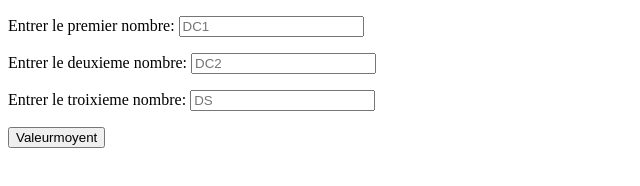
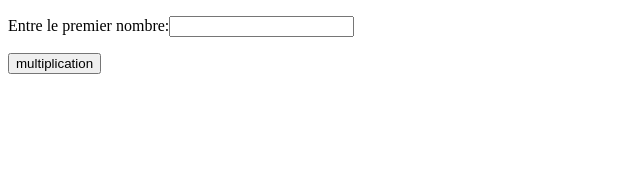
Before and after one commit to sighakalaurent/TPKIwandajs1a5, a plain HTML site: page exercice3.html in a window 1280 px wide. Shown: the whole page, without its empty margins (0-640 px from the left). Drawn offline with Linux system fonts and the light colour scheme.

Commit message:
Table de multiplication

```diff
--- a/exercice3.html
+++ b/exercice3.html
@@ -1,29 +1,30 @@
-<!doctype html>
-<html>
+<!DOCTYPE html>
+<html lang="en">
 
 <head>
+    <meta charset="UTF-8">
+    <title>exercice3</title>
+
     <script>
-        function moyenne() {
+        function Tabledemultiplication() {
+            const nombre = Number(document.getElementById("nombr").value)
 
-            nbr1 = Number(document.getElementById("nbr1").value)
-            nbr2 = Number(document.getElementById("nbr2").value)
-            nbr3 = Number(document.getElementById("nbr3").value)
-            sum= nbr1 + nbr2 + nbr3
+            for (let i = 1; i < 11; i++) {
+                m = nombre * i;
+                document.getElementById("mul").innerHTML+=`${nombre} *${i} = ${m}<br/>`
 
-            M=sum/3
-            document.getElementById("moyen").innerHTML = M;
+            }
+        }
 
-        }
 
     </script>
 </head>
 
 <body>
-    <p>Entrer le premier nombre: <input id="nbr1" placeholder="DC1"> </p>
-    <p>Entrer le deuxieme nombre: <input id="nbr2" placeholder="DC2"></p>
-    <p>Entrer le troixieme nombre: <input id="nbr3" placeholder="DS"></p>
-    <button onclick="moyenne()">Valeurmoyent</button>
-    <div id="moyen"> </div>
+    <p> Entre le premier nombre:<input id="nombr"></p>
+    </p>
+    <button onclick="Tabledemultiplication()"> multiplication</button>
+    <div id="mul"></div>
 
 </body>
 
```
